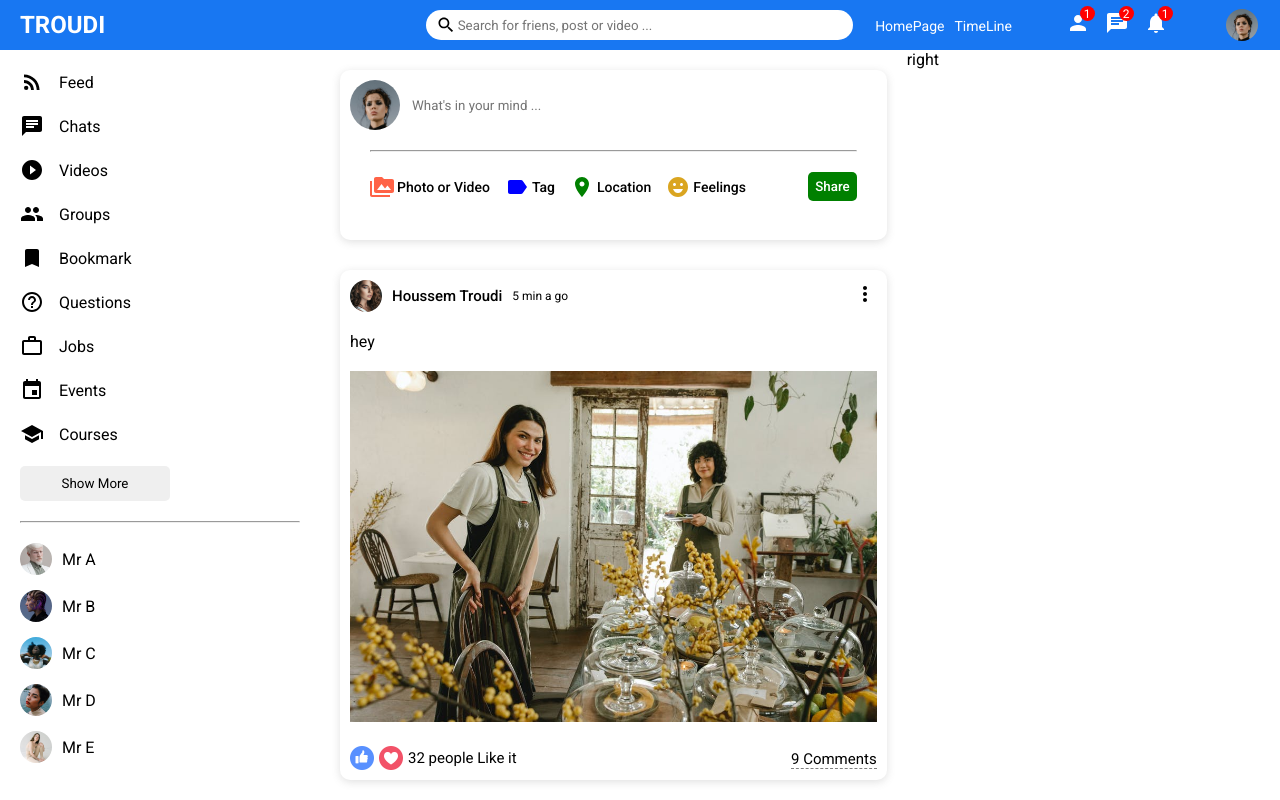
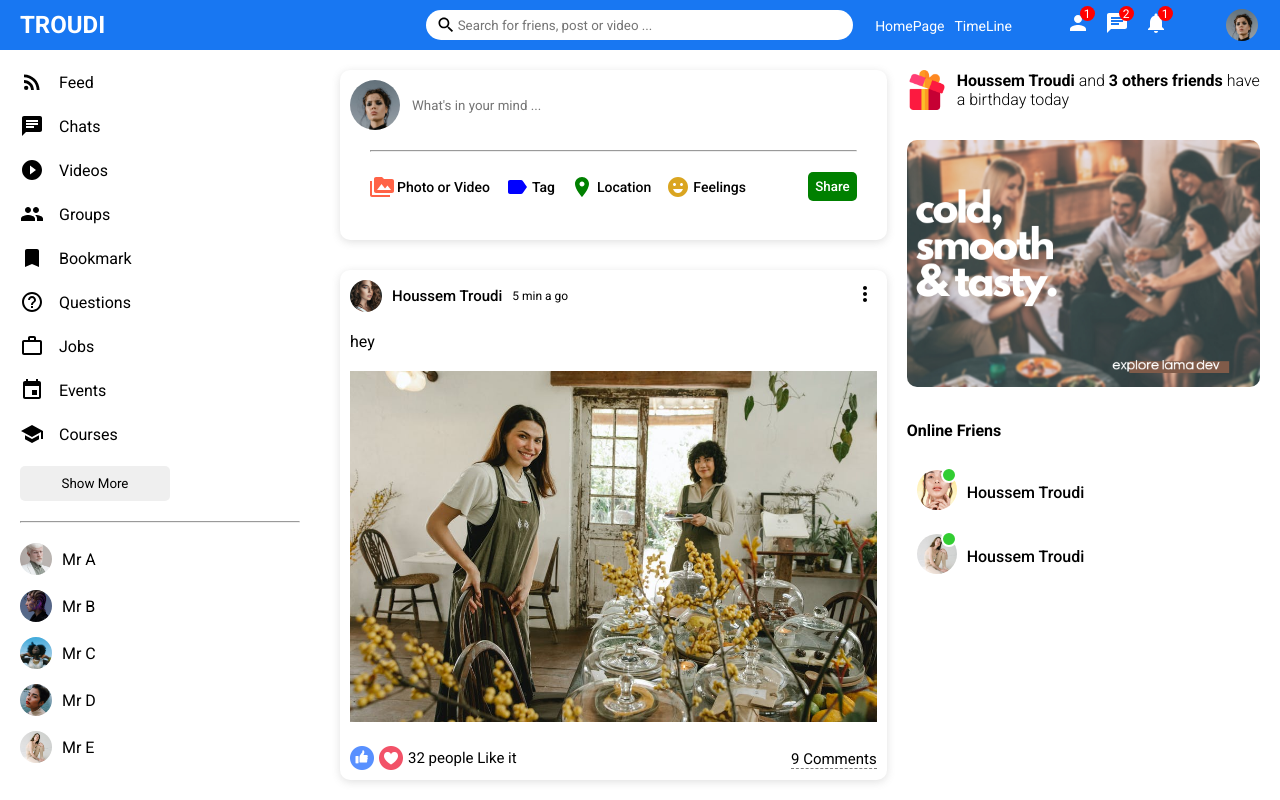
Before and after one commit to Troudi27/Troudi-Sociale-Media, a React (Create React App) app: page / in a window 1280 px wide. Shown: the top 800 px of the page. Built offline with nearby package versions, Linux system fonts and the light colour scheme.

Commit message:
Completed the Rightbar Comp UI Design ...

```diff
--- a/src/components/rightbar/Rightbar.css
+++ b/src/components/rightbar/Rightbar.css
@@ -1,4 +1,61 @@
 .rightbar{
     flex: 3.5;
+}
+.rightbarWrapper{
+    padding: 20px 20px 0 0;
+}
+.birthdayContainer{
+    display: flex;
+    align-items: center;
+}
+.birthdayImg{
+    width: 40px;
+    height: 40px;
+    margin-right: 10px;
+}
+.birthdayText{
+    font-size: 15;
+    font-weight: 300;
+}
+.rightbarAd{
+    width: 100%;
+    border-radius: 10px;
+    margin: 30px 0;
+}
+.rightbarTitle{
+    margin-bottom: 20px;
+}
+.rightbarFriendList{
+    margin: 0;
+    padding: 0;
+    list-style: none;
+}
+.rightbarFriend{
+    display: flex;
+    align-items: center;
+    /* /margin-bottom: 15px; */
 
 }
+.rightbarProfileImgContainer{
+    margin: 10px;
+    position: relative;
+}
+.rightbarProfileImg{
+    width: 40px;
+    height: 40px;
+    border-radius: 50%;
+    object-fit: cover;
+}
+.rightbarOnline{
+    width: 12px;
+    height: 12px;
+    border-radius: 50%;
+    background-color: limegreen;
+    position: absolute;
+    top: -3px;
+    right: 0;
+    border: 2px solid white;
+}
+.rightbarUsernam{
+    font-weight: 500;
+}
--- a/src/components/rightbar/Rightbar.jsx
+++ b/src/components/rightbar/Rightbar.jsx
@@ -2,6 +2,32 @@
 
 export default function Rightbar() {
   return (
-    <div className="rightbar">right</div>
+    <div className="rightbar">
+      <div className="rightbarWrapper">
+        <div className="birthdayContainer">
+          <img className="birthdayImg" src="/assets/gift.png" alt="" />
+          <span className="birthdayText"><b>Houssem Troudi </b> and <b> 3 others friends </b> have a birthday today</span>
+        </div>
+        <img className="rightbarAd" src="/assets/ad.png" alt="" />
+        <h4 className="rightbarTitle">Online Friens</h4>
+        <ul className="rightbarFriendList">
+          <li className="rightbarFriend">
+            <div className="rightbarProfileImgContainer">
+              <img className="rightbarProfileImg" src="/assets/person/10.jpeg" alt="" />
+              <span className="rightbarOnline"></span>
+            </div>
+            <span className="rightbarUsernam">Houssem Troudi</span>
+          </li>
+
+          <li className="rightbarFriend">
+            <div className="rightbarProfileImgContainer">
+              <img className="rightbarProfileImg" src="/assets/person/5.jpeg" alt="" />
+              <span className="rightbarOnline"></span>
+            </div>
+            <span className="rightbarUsernam">Houssem Troudi</span>
+          </li>
+        </ul>
+      </div>
+    </div>
   )
 }
```
